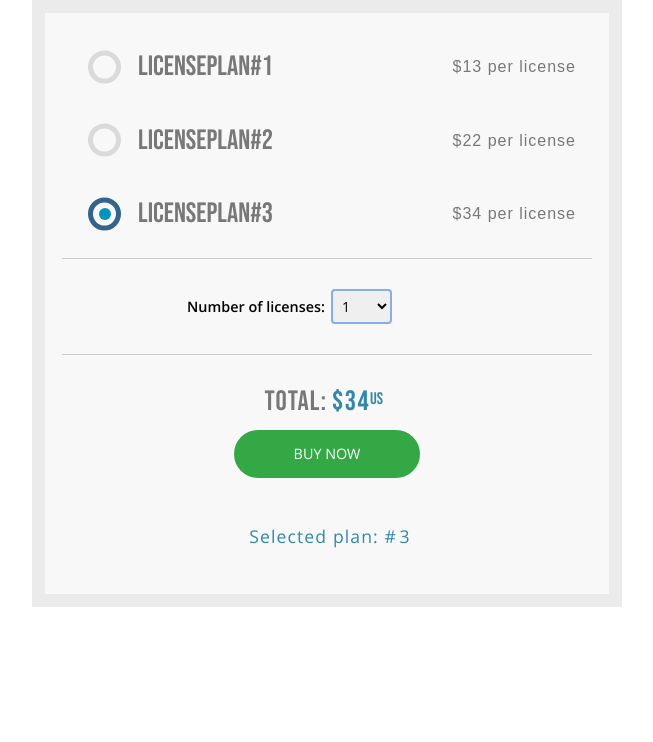
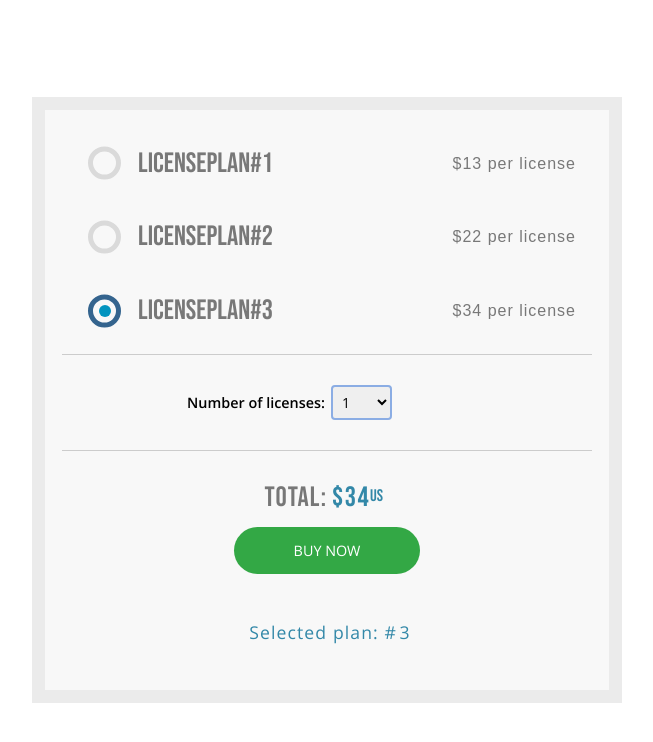
Before and after one commit to Litvinenko-Yury/form-json, a plain HTML site: page index.html in a window 1280 px wide. Shown: the whole page, without its empty margins (313-966 px from the left). Drawn offline with Linux system fonts and the light colour scheme; files whose address does not match are found by name.

Commit message:
refactor: изменил разметку, теперь это форма

```diff
--- a/css/style.css
+++ b/css/style.css
@@ -37,6 +37,7 @@ body {
   justify-content: center;
   align-items: center;
   width: 100%;
+  height: 100vh;
   margin: 0;
   padding: 0;
   font-size: 16px;
@@ -46,6 +47,14 @@ body {
 }
 
 .container {
+  display: flex;
+  justify-content: center;
+  align-items: center;
+  width: 100vw;
+  height: 100vh;
+}
+
+.form {
   width: 590px;
   padding: 17px;
   border: 13px solid #ebebeb;
--- a/index.html
+++ b/index.html
@@ -14,6 +14,7 @@
 
 <body>
   <div class="container">
+    <form class="form">
       <ul class="field-radio" id="radio">
         <li class="field-radio__input-wrap">
           <label class="field-radio__label">
@@ -48,7 +49,6 @@
 
       <div class="select-wrap">
         <span class="select-title">Number of licenses:</span>
-
         <select class="select" name="select" id="select">
           <option value="1">1</option>
           <option value="2">2</option>
@@ -82,8 +82,8 @@
           <span class="info__num" id='num'>3</span>
         </section>
       </section>
+    </form>
   </div>
-
   <script src="js/script.js"></script>
 </body>
 
--- a/js/script.js
+++ b/js/script.js
@@ -1,5 +1,4 @@
 'use strict';
-
 
 document.addEventListener('DOMContentLoaded', () => {
   const radioWrapper = document.querySelector('#radio'),
```
Lines whose indentation alone changed are shown as unchanged.
